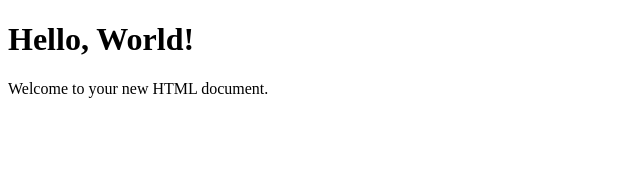
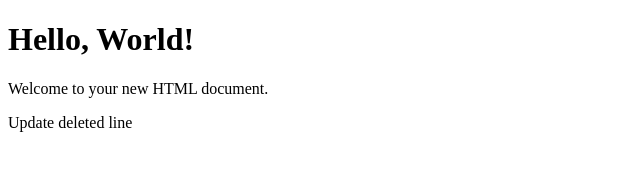
Before and after one commit to abhishek-99aacres/demo-rep, a plain HTML site: page index.html in a window 1280 px wide. Shown: the whole page, without its empty margins (0-640 px from the left). Drawn offline with Linux system fonts and the light colour scheme.

```diff
--- a/index.html
+++ b/index.html
@@ -8,5 +8,6 @@
 <body>
     <h1>Hello, World!</h1>
     <p>Welcome to your new HTML document.</p>
+    <p>Update deleted line</p>
 </body>
 </html>
```
